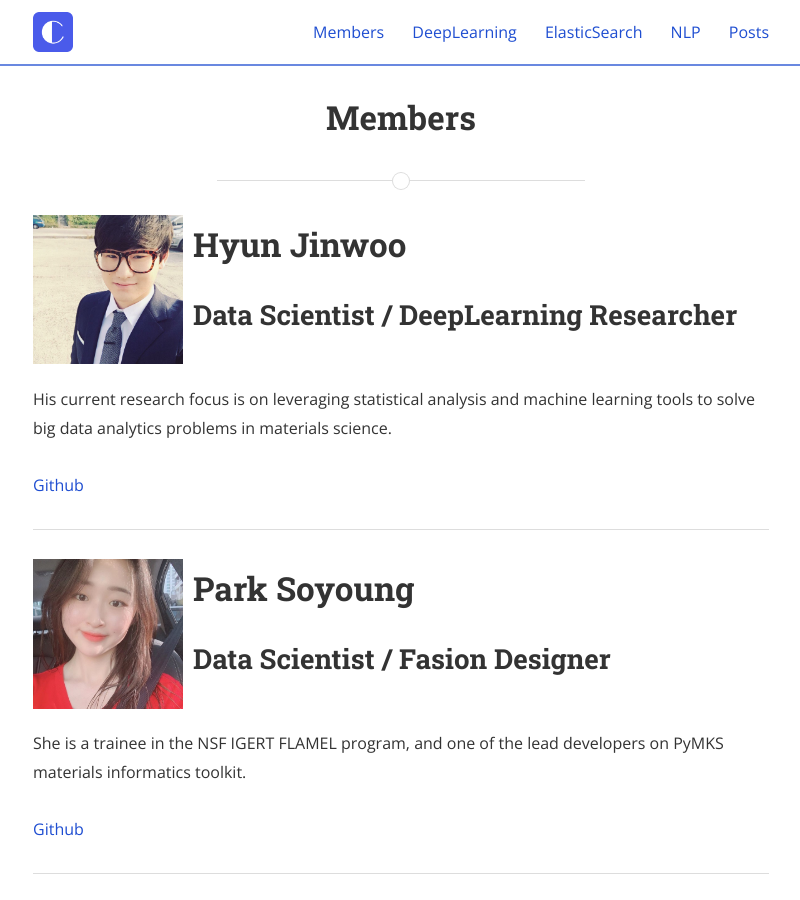
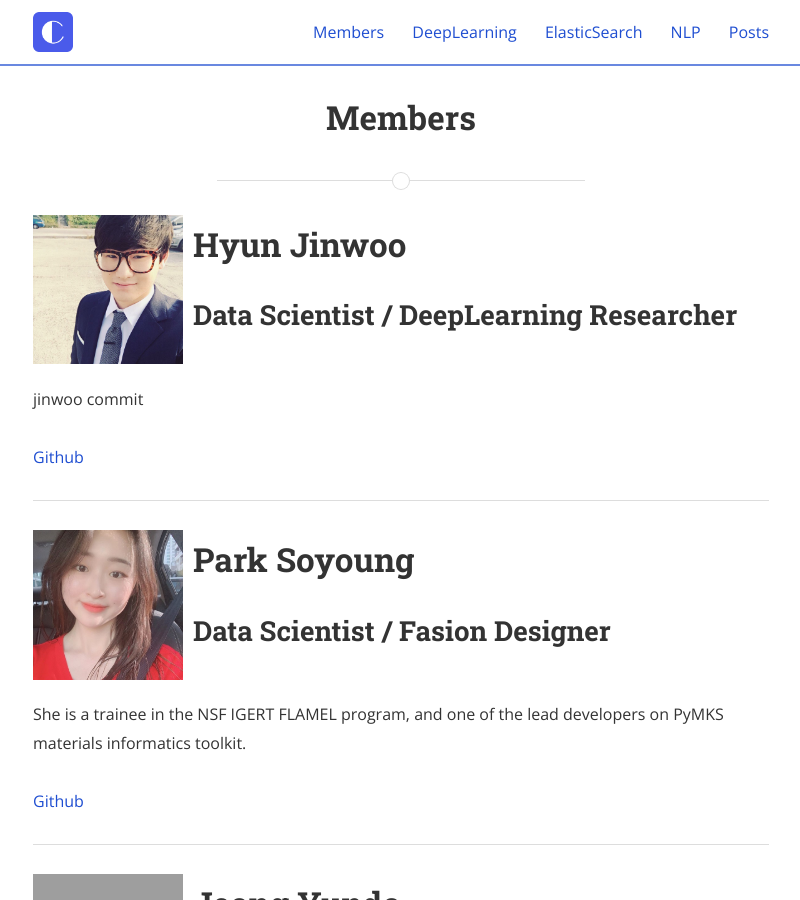
Before and after one commit to PrimadonnaGit/PrimadonnaGit.github.io, a Jekyll site: the page built from members.html, in a window 1280 px wide and 900 px high. Shown: the whole window, without its empty margins (239-1039 px from the left). Built offline with Jekyll 4.4.1, drawn with Linux system fonts in a browser that asks for light colours; nearby versions of some CDN libraries; grey boxes are pictures that could not be loaded.

Commit message:
member update

```diff
--- a/_data/members.yml
+++ b/_data/members.yml
@@ -4,7 +4,7 @@
   role: Data Scientist / DeepLearning Researcher
   img: /assets/profile-jinwoo.jpg
   github: PrimadonnaGit
-  bio: His current research focus is on leveraging statistical analysis and machine learning tools to solve big data analytics problems in materials science.
+  bio: jinwoo commit
   url: http://PrimadonnaGit.github.io/
   visible: true
 
```
